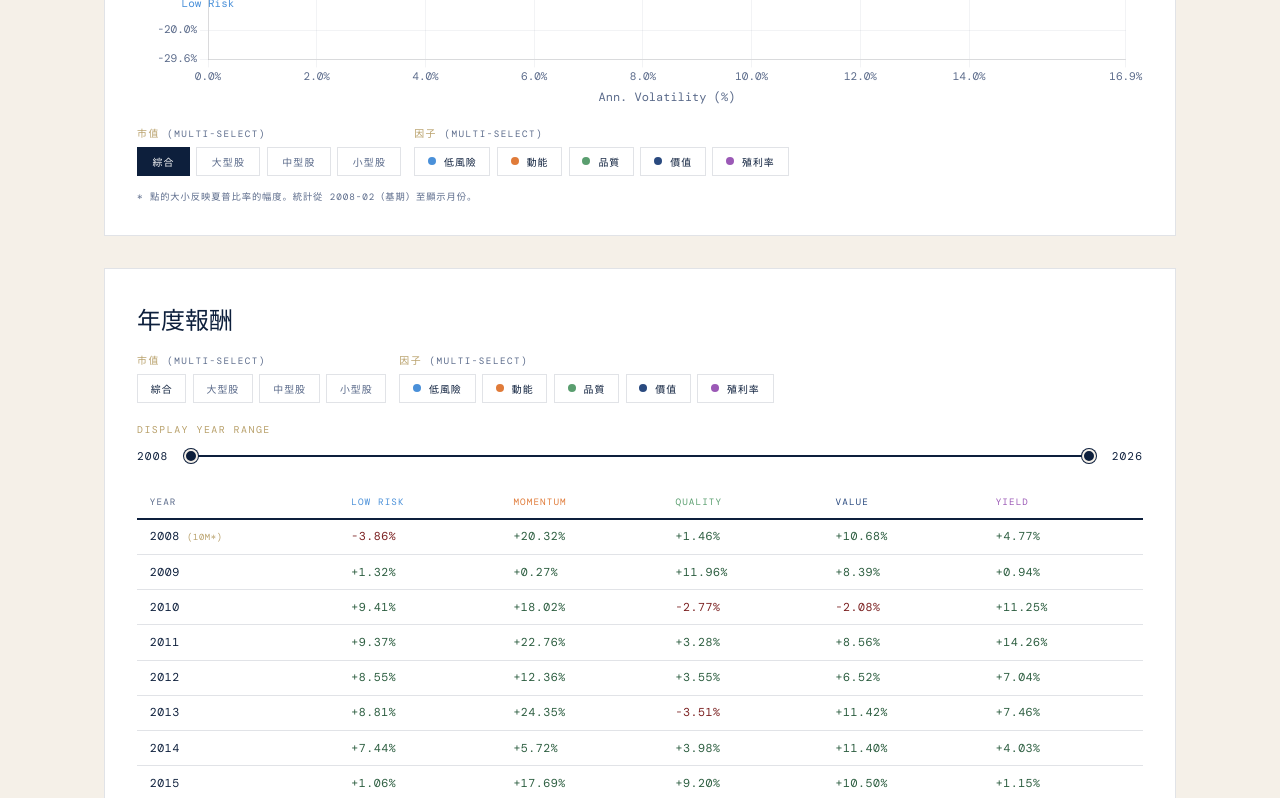
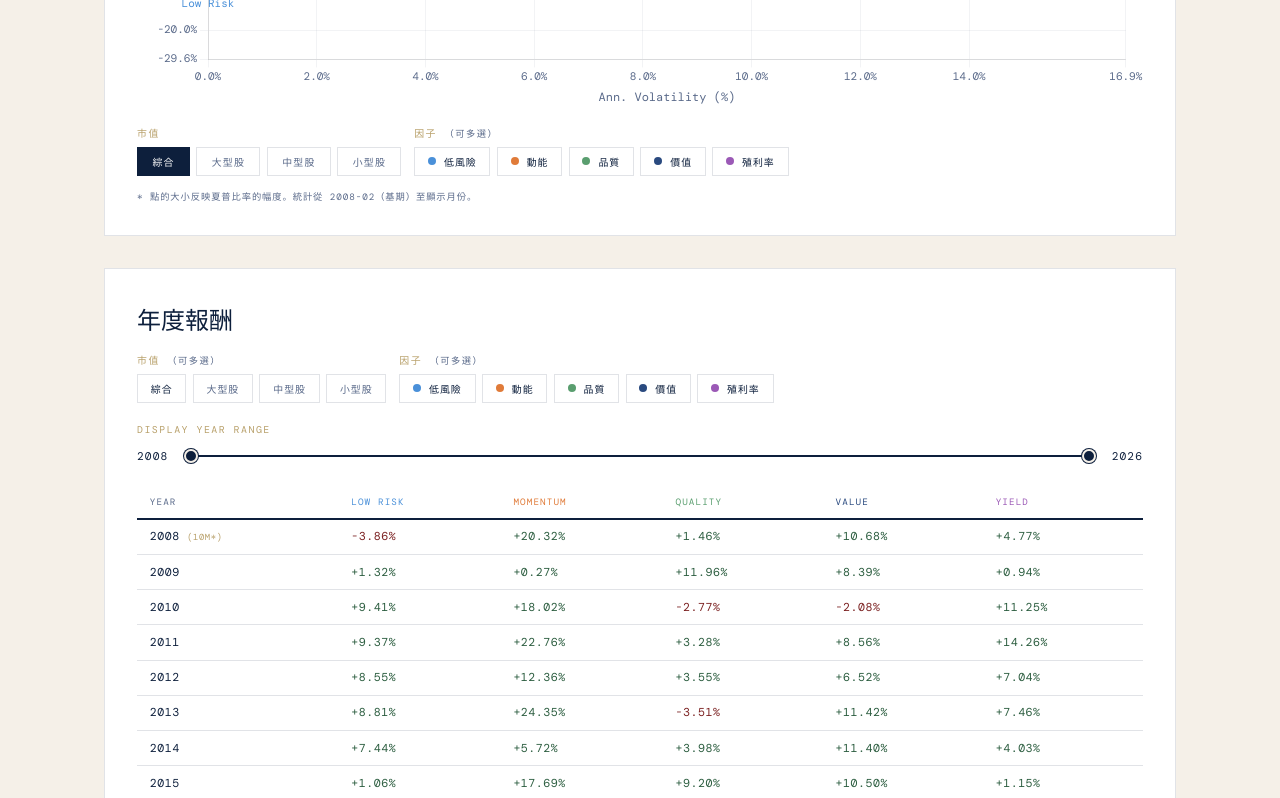
Before and after one commit to HankWang7382/TIP_RD.io, a plain HTML site: page index.html in a window 1280 px wide. Shown: the part 1900-2698 px from the top of the page. Drawn offline with nearby package versions, Linux system fonts and the light colour scheme; a web font is replaced by a local one.

Commit message:
Add files via upload

```diff
--- a/index.html
+++ b/index.html
@@ -421,7 +421,7 @@
         </div>
       </div>
       <div>
-        <div class="year-range-label" style="margin-bottom:0.4rem;">因子 <span style="font-size:0.58rem;color:var(--text-muted)">(multi-select)</span></div>
+        <div class="year-range-label" style="margin-bottom:0.4rem;">因子 <span style="font-size:0.58rem;color:var(--text-muted)">（可多選）</span></div>
         <div style="display:flex;flex-wrap:wrap;gap:0.4rem;">
           <button class="factor-btn active" id="btn-low_risk" onclick="toggleFactor('low_risk')"><span class="dot" style="background:#4a90d9;opacity:1"></span>低風險</button>
           <button class="factor-btn active" id="btn-momentum" onclick="toggleFactor('momentum')"><span class="dot" style="background:#e07b39;opacity:1"></span>動能</button>
@@ -500,7 +500,7 @@
     <!-- Controls below chart -->
     <div style="display:flex;flex-wrap:wrap;gap:0.8rem;margin-top:1rem;margin-bottom:0.5rem;">
       <div>
-        <div class="year-range-label" style="margin-bottom:0.4rem;">市值 <span style="font-size:0.58rem;color:var(--text-muted)">(multi-select)</span></div>
+        <div class="year-range-label" style="margin-bottom:0.4rem;">市值</div>
         <div style="display:flex;flex-wrap:wrap;gap:0.4rem;">
           <button class="mv-btn active-mv" data-mv="combined" onclick="switchMV('combined')">綜合</button>
           <button class="mv-btn" data-mv="large"    onclick="switchMV('large')">大型股</button>
@@ -509,7 +509,7 @@
         </div>
       </div>
       <div>
-        <div class="year-range-label" style="margin-bottom:0.4rem;">因子 <span style="font-size:0.58rem;color:var(--text-muted)">(multi-select)</span></div>
+        <div class="year-range-label" style="margin-bottom:0.4rem;">因子 <span style="font-size:0.58rem;color:var(--text-muted)">（可多選）</span></div>
         <div style="display:flex;flex-wrap:wrap;gap:0.4rem;">
           <button class="factor-btn active" id="sbtn-low_risk" onclick="toggleScatterFactor('low_risk')"><span class="dot" style="background:#4a90d9;opacity:1"></span>低風險</button>
           <button class="factor-btn active" id="sbtn-momentum" onclick="toggleScatterFactor('momentum')"><span class="dot" style="background:#e07b39;opacity:1"></span>動能</button>
@@ -527,7 +527,7 @@
     <h2>年度報酬</h2>
     <div class="annual-controls-row">
       <div>
-        <div class="year-range-label" style="margin-bottom:0.4rem;">市值 <span style="font-size:0.58rem;color:var(--text-muted)">(multi-select)</span></div>
+        <div class="year-range-label" style="margin-bottom:0.4rem;">市值 <span style="font-size:0.58rem;color:var(--text-muted)">（可多選）</span></div>
         <div class="factor-toggles" style="flex-wrap:wrap;">
           <button class="factor-btn active" id="amv-combined" onclick="toggleAnnualMV('combined')">綜合</button>
           <button class="factor-btn"        id="amv-large"    onclick="toggleAnnualMV('large')">大型股</button>
@@ -536,7 +536,7 @@
         </div>
       </div>
       <div>
-        <div class="year-range-label" style="margin-bottom:0.4rem;">因子 <span style="font-size:0.58rem;color:var(--text-muted)">(multi-select)</span></div>
+        <div class="year-range-label" style="margin-bottom:0.4rem;">因子 <span style="font-size:0.58rem;color:var(--text-muted)">（可多選）</span></div>
         <div class="factor-toggles" style="flex-wrap:wrap;">
           <button class="factor-btn active" id="abtn-low_risk" onclick="toggleAnnualFactor('low_risk')"><span class="dot" style="background:#4a90d9;opacity:1"></span>低風險</button>
           <button class="factor-btn active" id="abtn-momentum" onclick="toggleAnnualFactor('momentum')"><span class="dot" style="background:#e07b39;opacity:1"></span>動能</button>
@@ -573,7 +573,7 @@
     <h2>年度股息收益</h2>
     <div class="annual-controls-row">
       <div>
-        <div class="year-range-label" style="margin-bottom:0.4rem;">市值 <span style="font-size:0.58rem;color:var(--text-muted)">(multi-select)</span></div>
+        <div class="year-range-label" style="margin-bottom:0.4rem;">市值 <span style="font-size:0.58rem;color:var(--text-muted)">（可多選）</span></div>
         <div class="factor-toggles" style="flex-wrap:wrap;">
           <button class="factor-btn active" id="dmv-combined" onclick="toggleDivMV('combined')">綜合</button>
           <button class="factor-btn"        id="dmv-large"    onclick="toggleDivMV('large')">大型股</button>
@@ -582,7 +582,7 @@
         </div>
       </div>
       <div>
-        <div class="year-range-label" style="margin-bottom:0.4rem;">因子 <span style="font-size:0.58rem;color:var(--text-muted)">(multi-select)</span></div>
+        <div class="year-range-label" style="margin-bottom:0.4rem;">因子 <span style="font-size:0.58rem;color:var(--text-muted)">（可多選）</span></div>
         <div class="factor-toggles" style="flex-wrap:wrap;">
           <button class="factor-btn active" id="dbtn-low_risk" onclick="toggleDivFactor('low_risk')"><span class="dot" style="background:#4a90d9;opacity:1"></span>低風險</button>
           <button class="factor-btn active" id="dbtn-momentum" onclick="toggleDivFactor('momentum')"><span class="dot" style="background:#e07b39;opacity:1"></span>動能</button>
@@ -645,7 +645,7 @@
     <!-- Controls below chart -->
     <div style="display:flex;flex-wrap:wrap;gap:0.8rem;margin-top:1rem;margin-bottom:0.5rem;">
       <div>
-        <div class="year-range-label" style="margin-bottom:0.5rem;">市值 <span style="font-size:0.58rem;color:var(--text-muted)">(multi-select)</span></div>
+        <div class="year-range-label" style="margin-bottom:0.5rem;">市值 <span style="font-size:0.58rem;color:var(--text-muted)">（可多選）</span></div>
         <div style="display:flex;flex-wrap:wrap;gap:0.4rem;">
           <button class="factor-btn active" id="perf-mv-combined" onclick="togglePerfMV('combined')">綜合</button>
           <button class="factor-btn active" id="perf-mv-large"    onclick="togglePerfMV('large')">大型股</button>
@@ -654,7 +654,7 @@
         </div>
       </div>
       <div>
-        <div class="year-range-label" style="margin-bottom:0.5rem;">因子 <span style="font-size:0.58rem;color:var(--text-muted)">(multi-select)</span></div>
+        <div class="year-range-label" style="margin-bottom:0.5rem;">因子 <span style="font-size:0.58rem;color:var(--text-muted)">（可多選）</span></div>
         <div style="display:flex;flex-wrap:wrap;gap:0.4rem;">
           <button class="factor-btn active" id="perf-f-low_risk" onclick="togglePerfFactor('low_risk')"><span class="dot" style="background:#4a90d9;opacity:1"></span>低風險</button>
           <button class="factor-btn active" id="perf-f-momentum" onclick="togglePerfFactor('momentum')"><span class="dot" style="background:#e07b39;opacity:1"></span>動能</button>
@@ -680,7 +680,7 @@
     <!-- Controls below chart -->
     <div style="display:flex;flex-wrap:wrap;gap:0.8rem;margin-top:1rem;margin-bottom:0.5rem;">
       <div>
-        <div class="year-range-label" style="margin-bottom:0.5rem;">市值 <span style="font-size:0.58rem;color:var(--text-muted)">(multi-select)</span></div>
+        <div class="year-range-label" style="margin-bottom:0.5rem;">市值 <span style="font-size:0.58rem;color:var(--text-muted)">（可多選）</span></div>
         <div style="display:flex;flex-wrap:wrap;gap:0.4rem;">
           <button class="factor-btn active" id="sharpe-mv-combined" onclick="toggleSharpeMV('combined')">綜合</button>
           <button class="factor-btn active" id="sharpe-mv-large"    onclick="toggleSharpeMV('large')">大型股</button>
@@ -689,7 +689,7 @@
         </div>
       </div>
       <div>
-        <div class="year-range-label" style="margin-bottom:0.5rem;">因子 <span style="font-size:0.58rem;color:var(--text-muted)">(multi-select)</span></div>
+        <div class="year-range-label" style="margin-bottom:0.5rem;">因子 <span style="font-size:0.58rem;color:var(--text-muted)">（可多選）</span></div>
         <div style="display:flex;flex-wrap:wrap;gap:0.4rem;">
           <button class="factor-btn active" id="sharpe-f-low_risk" onclick="toggleSharpeFactor('low_risk')"><span class="dot" style="background:#4a90d9;opacity:1"></span>低風險</button>
           <button class="factor-btn active" id="sharpe-f-momentum" onclick="toggleSharpeFactor('momentum')"><span class="dot" style="background:#e07b39;opacity:1"></span>動能</button>
@@ -715,7 +715,7 @@
     <!-- Controls below chart -->
     <div style="display:flex;flex-wrap:wrap;gap:0.8rem;margin-top:1rem;margin-bottom:0.5rem;">
       <div>
-        <div class="year-range-label" style="margin-bottom:0.5rem;">市值 <span style="font-size:0.58rem;color:var(--text-muted)">(multi-select)</span></div>
+        <div class="year-range-label" style="margin-bottom:0.5rem;">市值 <span style="font-size:0.58rem;color:var(--text-muted)">（可多選）</span></div>
         <div style="display:flex;flex-wrap:wrap;gap:0.4rem;">
           <button class="factor-btn active" id="capm-mv-combined" onclick="toggleCAPMMV('combined')" style="gap:0.6rem;">&#9679; Combined</button>
           <button class="factor-btn active" id="capm-mv-large"    onclick="toggleCAPMMV('large')"    style="gap:0.6rem;">&#9632; Large MV</button>
@@ -724,7 +724,7 @@
         </div>
       </div>
       <div>
-        <div class="year-range-label" style="margin-bottom:0.5rem;">因子 <span style="font-size:0.58rem;color:var(--text-muted)">(multi-select)</span></div>
+        <div class="year-range-label" style="margin-bottom:0.5rem;">因子 <span style="font-size:0.58rem;color:var(--text-muted)">（可多選）</span></div>
         <div style="display:flex;flex-wrap:wrap;gap:0.4rem;">
           <button class="factor-btn active" id="capm-f-low_risk" onclick="toggleCAPMFactor('low_risk')"><span class="dot" style="background:#4a90d9;opacity:1"></span>低風險</button>
           <button class="factor-btn active" id="capm-f-momentum" onclick="toggleCAPMFactor('momentum')"><span class="dot" style="background:#e07b39;opacity:1"></span>動能</button>
@@ -750,7 +750,7 @@
     <!-- Controls below chart -->
     <div style="display:flex;flex-wrap:wrap;gap:0.8rem;margin-top:1rem;margin-bottom:0.5rem;">
       <div>
-        <div class="year-range-label" style="margin-bottom:0.5rem;">市值 <span style="font-size:0.58rem;color:var(--text-muted)">(multi-select)</span></div>
+        <div class="year-range-label" style="margin-bottom:0.5rem;">市值 <span style="font-size:0.58rem;color:var(--text-muted)">（可多選）</span></div>
         <div style="display:flex;flex-wrap:wrap;gap:0.4rem;">
           <button class="factor-btn active" id="stab-mv-combined" onclick="toggleStabMV('combined')">綜合</button>
           <button class="factor-btn active" id="stab-mv-large"    onclick="toggleStabMV('large')">大型股</button>
@@ -759,7 +759,7 @@
         </div>
       </div>
       <div>
-        <div class="year-range-label" style="margin-bottom:0.5rem;">因子 <span style="font-size:0.58rem;color:var(--text-muted)">(multi-select)</span></div>
+        <div class="year-range-label" style="margin-bottom:0.5rem;">因子 <span style="font-size:0.58rem;color:var(--text-muted)">（可多選）</span></div>
         <div style="display:flex;flex-wrap:wrap;gap:0.4rem;">
           <button class="factor-btn active" id="stab-f-low_risk" onclick="toggleStabFactor('low_risk')"><span class="dot" style="background:#4a90d9;opacity:1"></span>低風險</button>
           <button class="factor-btn active" id="stab-f-momentum" onclick="toggleStabFactor('momentum')"><span class="dot" style="background:#e07b39;opacity:1"></span>動能</button>
```
